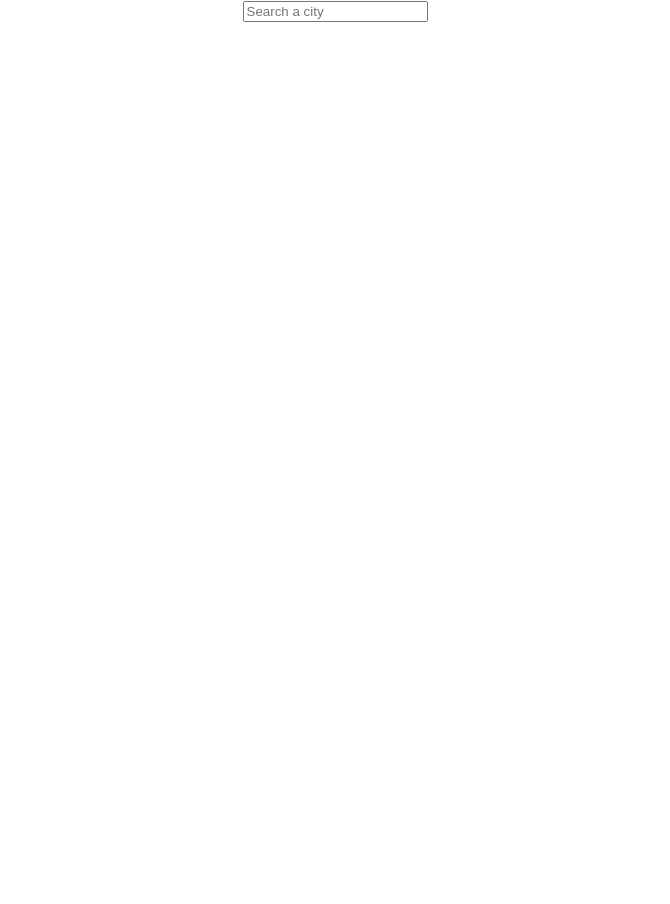
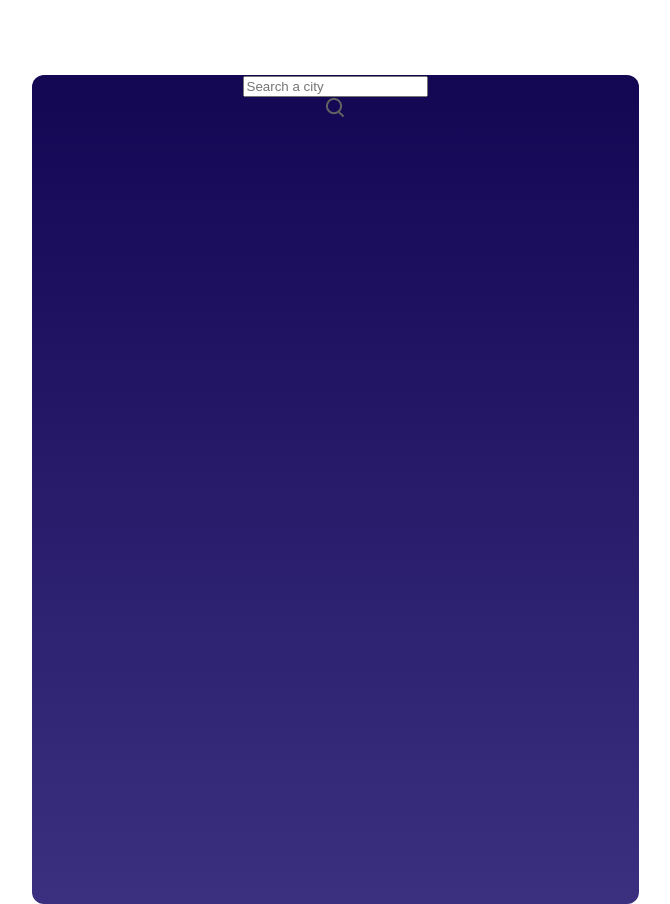
Before and after one commit to CoreyPhillipsOfficial/react-weather-app, a React (Create React App) app: page / in a window 1280 px wide. Shown: the whole page, without its empty margins (305-975 px from the left). Before the commit the page ends 800 px from the top, so only its background shows below. Built offline with nearby package versions, Linux system fonts and the light colour scheme.

Commit message:
started css

```diff
--- a/src/Components/WeatherApp/WeatherApp.css
+++ b/src/Components/WeatherApp/WeatherApp.css
@@ -0,0 +1,8 @@
+.container {
+    width: 607px;
+    height: 829px;
+    margin: auto;
+    margin-top: 75px;
+    border-radius: 12px;
+    background-image: linear-gradient(180deg, #130754 0%, #3b2f80 100%);
+}
--- a/src/Components/WeatherApp/WeatherApp.jsx
+++ b/src/Components/WeatherApp/WeatherApp.jsx
@@ -1,5 +1,5 @@
 import React from 'react'
-import './WeatherApp'
+import './WeatherApp.css'
 
 import search_icon from '../Assets/search.png';
 import clear_icon from '../Assets/clear.png';
@@ -16,7 +16,7 @@ export const WeatherApp = () => {
             <div className="top-bar">
                 <input type="text" className="cityInput" placeholder='Search a city' />
                 <div className="search-icon">
-
+                    <img src={search_icon} alt="" />
                 </div>
             </div>
         </div>
```
